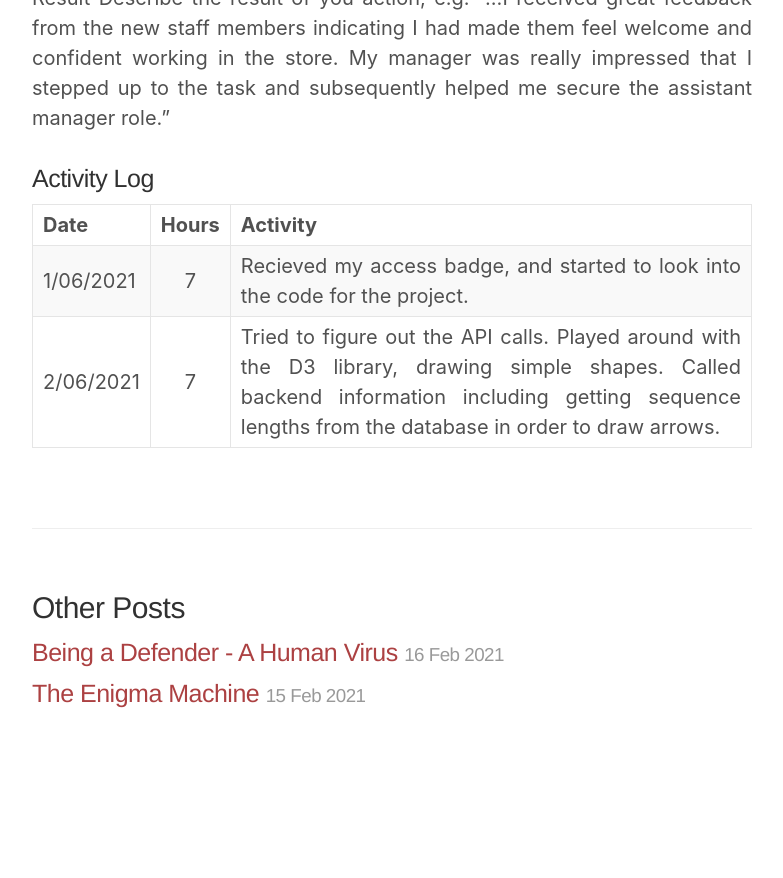
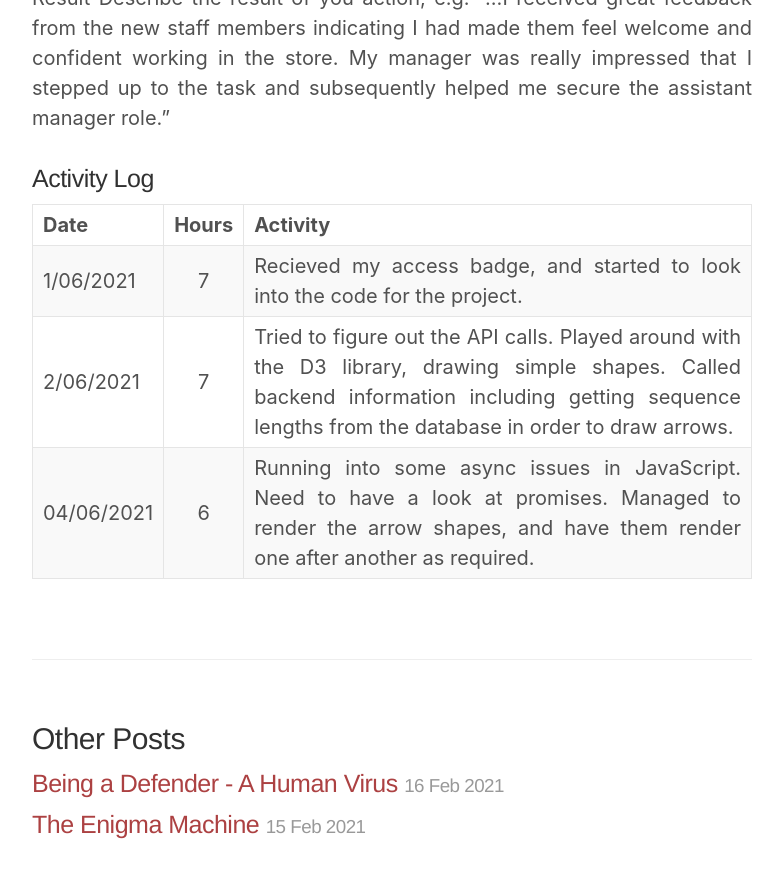
Before and after one commit to Key-Puncher/key-puncher.github.io, a Jekyll site: the page built from _posts/2021-06-01-garvan-day-2.md, in a window 1280 px wide and 900 px high, scrolled down 1662 px. Shown: the top 878 px of the window, without its empty margins (248-1031 px from the left). Built offline with Jekyll 4.4.1, drawn with Linux system fonts in a browser that asks for light colours; before the commit the page ends 2431 px from its top, so only the background shows below that.

Commit message:
Update 2021-06-01-garvan-day-2.md

```diff
--- a/_posts/2021-06-01-garvan-day-2.md
+++ b/_posts/2021-06-01-garvan-day-2.md
@@ -33,3 +33,4 @@ Result  Describe the result of you action, e.g. “...I received great feedback
 | :--------- :|:----:| ---------------- |
 | 1/06/2021  | 7 | Recieved my access badge, and started to look into the code for the project. |
 | 2/06/2021  | 7 | Tried to figure out the API calls. Played around with the D3 library, drawing simple shapes. Called backend information including getting sequence lengths from the database in order to draw arrows. |
+| 04/06/2021 | 6 | Running into some async issues in JavaScript. Need to have a look at promises. Managed to render the arrow shapes, and have them render one after another as required. |
```
